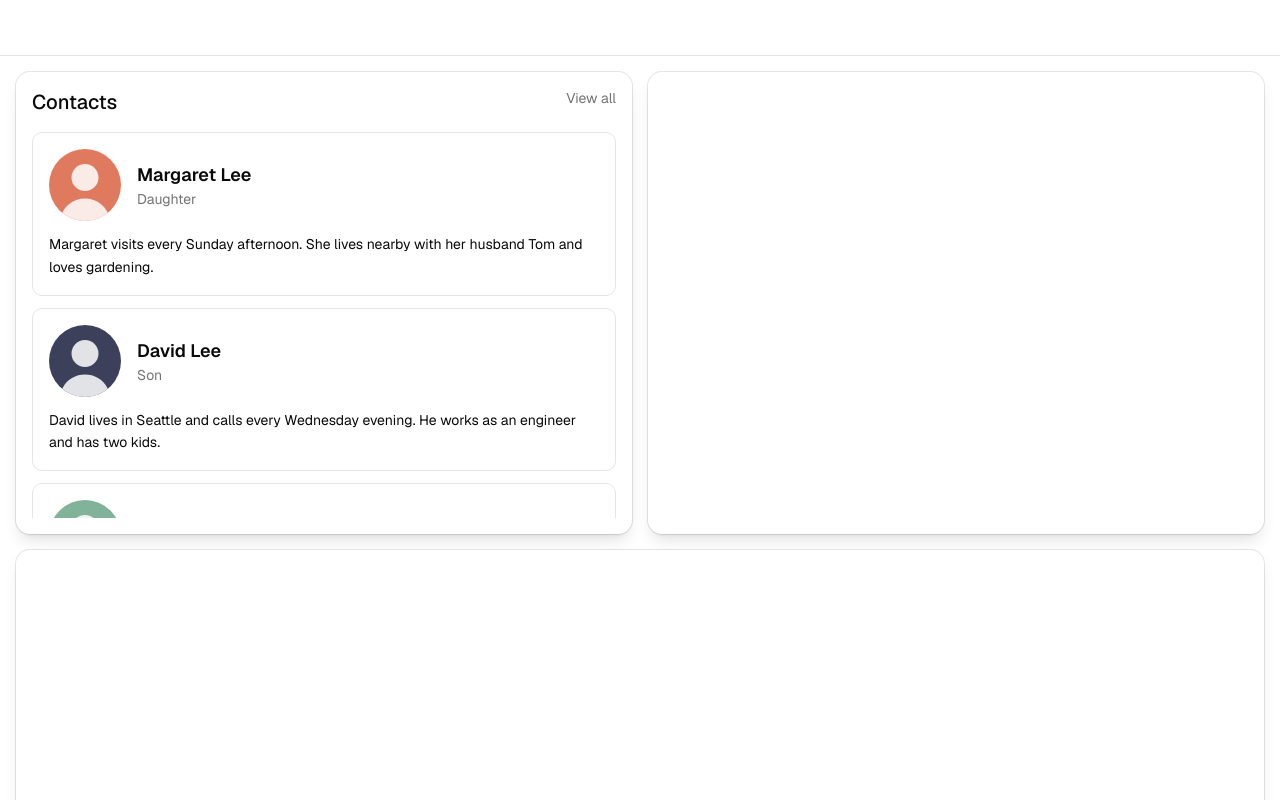
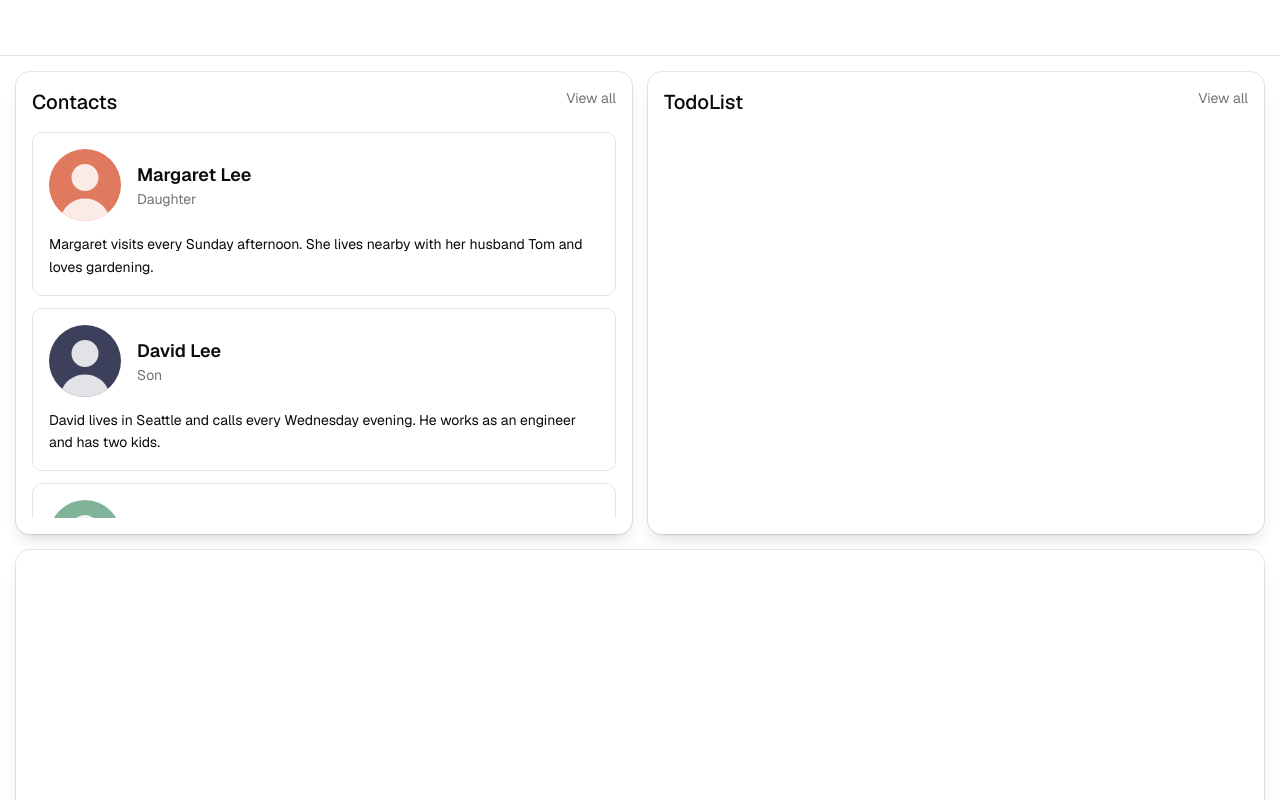
Before and after one commit to water3god/DementiaApp, a Next.js app: page /home in a window 1280 px wide. Shown: the top 800 px of the page. Built offline with nearby package versions, Linux system fonts and the light colour scheme.

Commit message:
Add to-do list not complete test

```diff
--- a/app/home/page.tsx
+++ b/app/home/page.tsx
@@ -24,7 +24,17 @@ export default async function Home() {
           ))}
         </CardContent>
       </Card>
-      <Card className="aspect-4/3 shadow-lg" />
+      <Card className="aspect-4/3 shadow-lg" >
+          <CardHeader className="grid-cols-[1fr_auto]">
+            <CardTitle className="text-xl">TodoList</CardTitle>
+            <Link
+            href="/Todo"
+            className="text-sm text-muted-foreground hover:underline"
+          >
+            View all
+          </Link>
+          </CardHeader>
+      </Card>
       <Card className="col-span-2 aspect-8/3 shadow-lg" />
     </div>
   );
--- a/app/login/page.tsx
+++ b/app/login/page.tsx
@@ -1,3 +1,5 @@
 export default function Login() {
-  return <div></div>;
+  return <div>
+
+  </div>;
 }
```
Also changed, not shown: app/Todo/page.tsx (added, +9 -0 lines).
